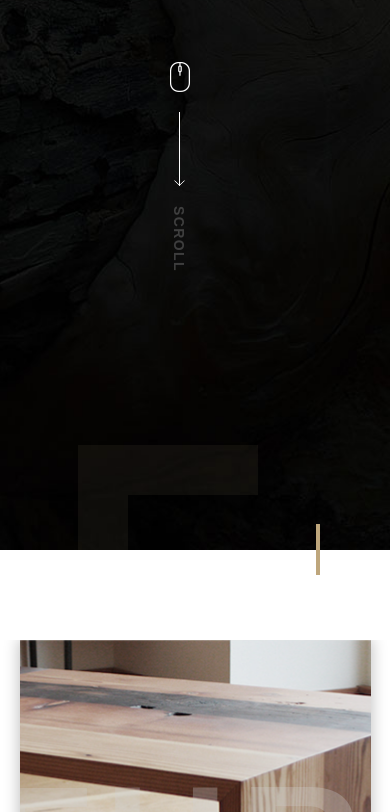
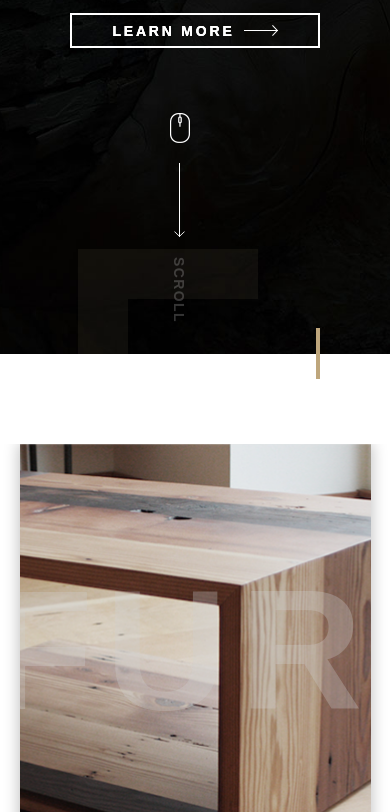
Before and after one commit to Farelion/project-wooder, a website: page index.html in a window 390 px wide. Shown: the part 490-1302 px from the top of the page. Drawn offline with nearby package versions, Linux system fonts and the light colour scheme.

Commit message:
mobile mq

```diff
--- a/scss/styles.scss
+++ b/scss/styles.scss
@@ -179,6 +179,9 @@ body{
 
 #hero{
   height: 1040px;
+  @include for-size(425) {
+    height: 100vh;
+  }
     .nav{
       z-index: 5;
       width:100%;
@@ -333,6 +336,10 @@ body{
         @include for-size(1250) {
           margin-left: 0;
        }
+       @include for-size(375) {
+        display: none;
+      }
+
         span{
           user-select: none;
           &:after{
@@ -483,6 +490,9 @@ body{
             justify-content: center;
             flex-direction: column;
             z-index: 1;
+            @include for-size(425) {
+              justify-content: flex-end;
+             }
             .center-column{
               @include for-size(1024) {
               display: flex;
@@ -490,6 +500,11 @@ body{
               justify-content: center;
               align-items: center;
               }
+              @include for-size(425) {
+                margin-bottom: 80px;
+               }
+
+
                 .cc-big-text{
                     color: $secondary-color;
                     font-size: 100px;
@@ -1148,6 +1163,7 @@ body{
    }
    @include for-size(425) {
     padding-bottom: 75px;
+    margin-top: 50px;
   }
     &:after{
       content: '';
@@ -1476,6 +1492,9 @@ body{
   min-height:700px;
   display: flex;
   justify-content: center;
+  @include for-size(425) {
+    margin-top: 50px;
+  }
   .quality-wrapper{
     min-height: 550px;
     width: 960px;
@@ -1652,6 +1671,9 @@ body{
   justify-content: center;
   align-items: center;
   position: relative;
+  @include for-size(425) {
+    height:100vh;
+  }
   .video-play-img-bg-wrapper{
     width: 100%;
     height: 100%;
@@ -1686,6 +1708,9 @@ body{
     width: 85%;
     border: 1px solid $secondary-color;
     display: flex;
+    @include for-size(425) {
+      height: 85vh;
+    }
     .video-left-column{
       width: 60%;
       display: flex;
```
Also changed, not shown: css/styles.css.
